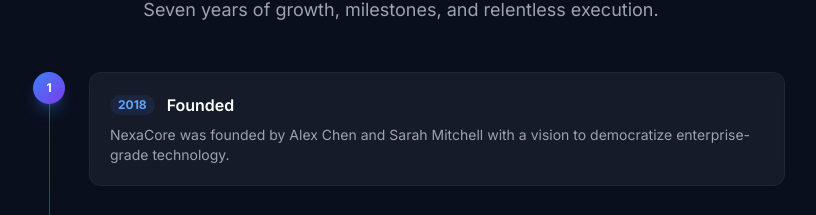
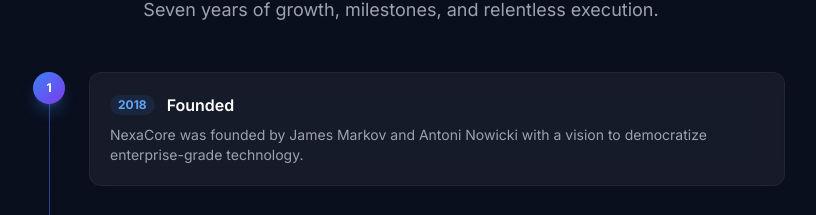
Before and after one commit to Logiclayer1111/Company-site, a React (Vite) app: page /about in a window 1280 px wide. Shown: the part 1956-2171 px from the top of the page, without its empty margins (239-1055 px from the left). Built offline with nearby package versions, Linux system fonts and the light colour scheme; the HTML template or start-up script is replaced by a standard one.

Commit message:
Update chen to James Markov

```diff
--- a/src/data/index.ts
+++ b/src/data/index.ts
@@ -350,7 +350,7 @@
 ]
 
 export const companyTimeline = [
-  { year: '2018', title: 'Founded', description: 'NexaCore was founded by Alex Chen and Sarah Mitchell with a vision to democratize enterprise-grade technology.' },
+  { year: '2018', title: 'Founded', description: 'NexaCore was founded by James Markov and Antoni Nowicki with a vision to democratize enterprise-grade technology.' },
   { year: '2019', title: 'First Enterprise Client', description: 'Landed our first Fortune 500 client and grew the team to 15 engineers.' },
   { year: '2020', title: 'AI Division Launch', description: 'Launched our dedicated AI/ML practice, delivering our first production ML systems.' },
   { year: '2021', title: 'Series A — $8M', description: 'Raised $8M to expand globally. Opened offices in London and Singapore.' },
```
